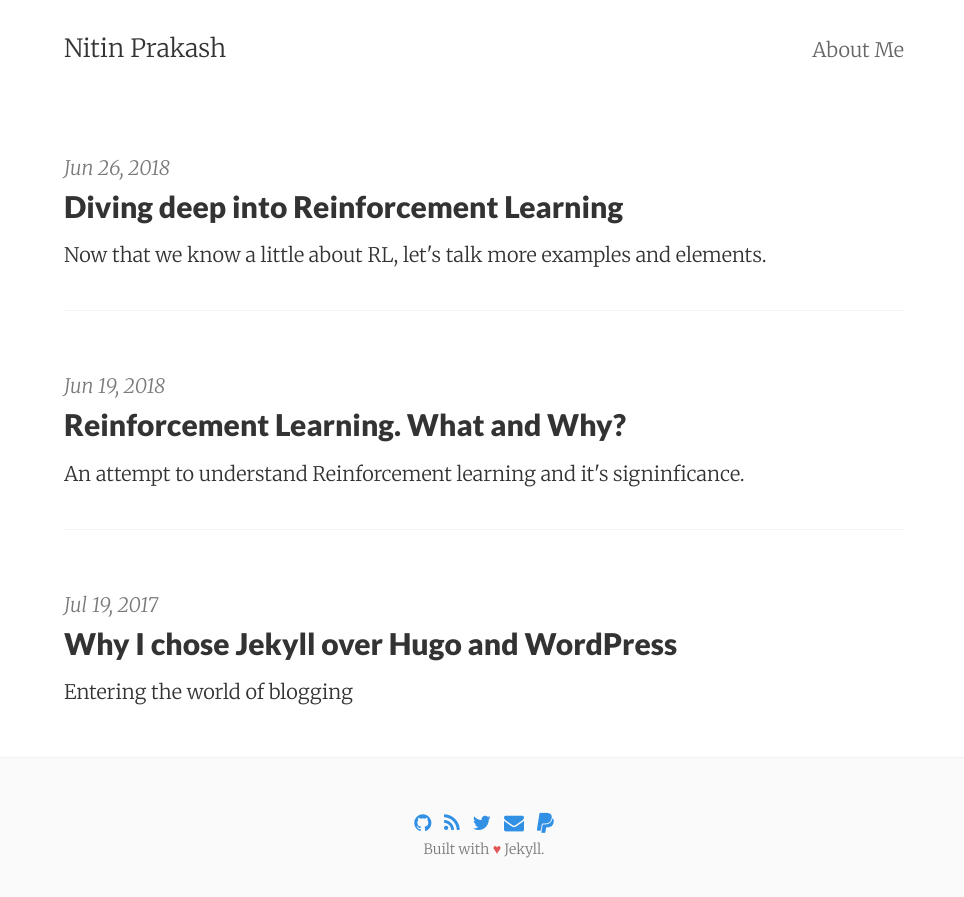
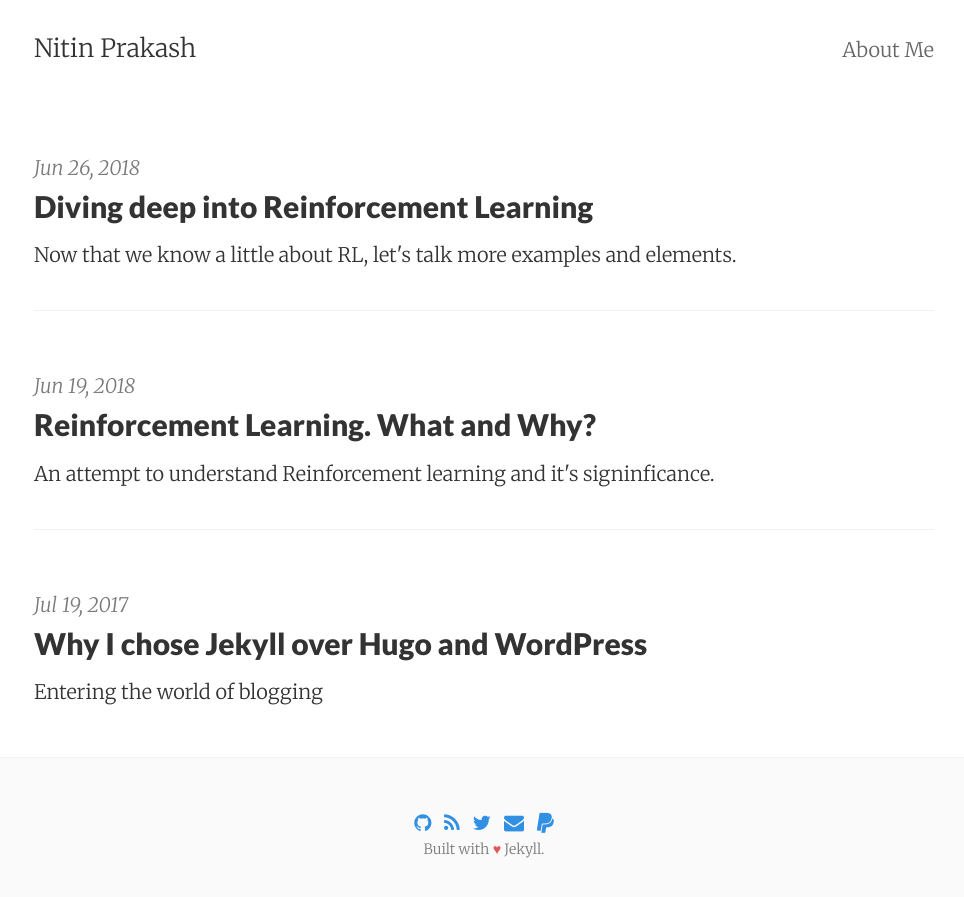
Before and after one commit to nitinprakash96/nitinprakash96.github.io, a Jekyll site: the page built from index.html, in a window 1280 px wide. Shown: the top 897 px of the page, without its empty margins (156-1120 px from the left). Built offline with Jekyll 4.4.1, drawn with Linux system fonts in a browser that asks for light colours; nearby versions of some CDN libraries; the list of posts is cut into pages by our own code.

Commit message:
change measure width

```diff
--- a/_sass/_variables.scss
+++ b/_sass/_variables.scss
@@ -24,7 +24,7 @@ $h1-responsive-max: 3.84rem !default;
 $abbr-border-bottom: 1px black dotted;
 
 // Page width
-$measure-width: 42rem !default;
+$measure-width: 45rem !default;
 
 // Viewport widths
 $viewport-small: 32em;
```
